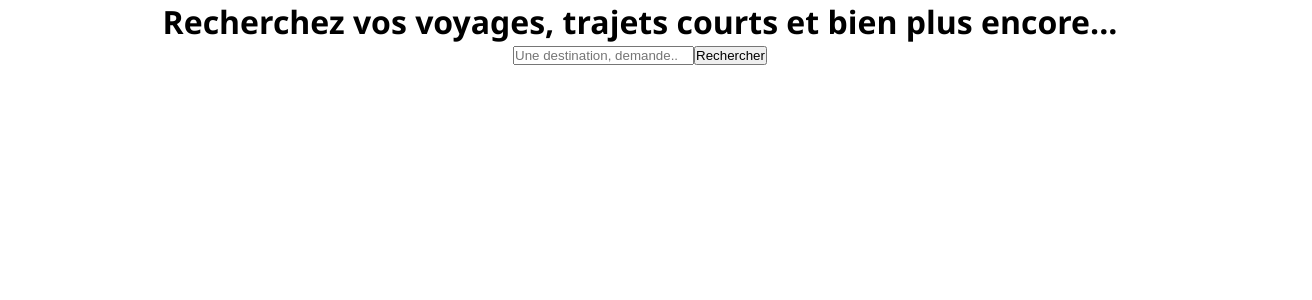
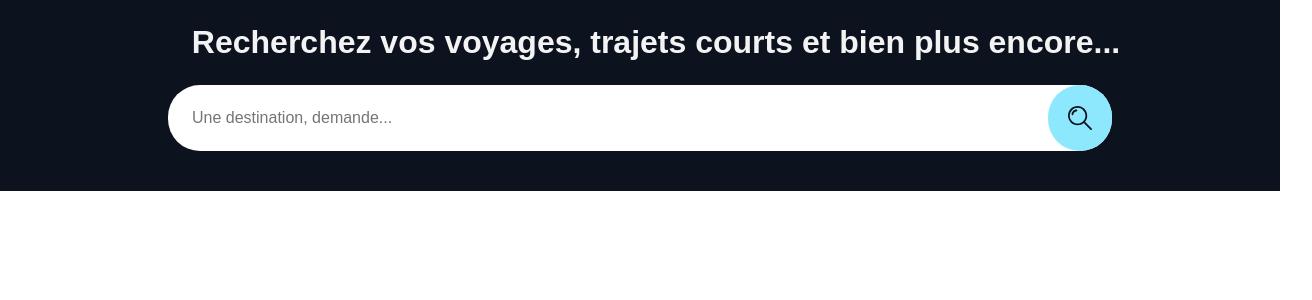
Before and after one commit to OlgaKush512/tictactrip_test_frontend, a React (Create React App) app in the folder tictactrip/: page / in a window 1280 px wide. Shown: the top 300 px of the page, 1312 px wide, since content can reach past the window. Built offline with nearby package versions, Linux system fonts and the light colour scheme.

Commit message:
add SearchBar.css

```diff
--- a/tictactrip/public/index.html
+++ b/tictactrip/public/index.html
@@ -13,9 +13,7 @@
 
     <link rel="manifest" href="%PUBLIC_URL%/manifest.json" />
 
-    <title>
-      SNCF Connect : Réservez vos billets SNCF, bus et covoiturage (OUI.sncf)
-    </title>
+    <title>SNCF Connect : Réservez vos billets SNCF, bus et covoiturage (OUI.sncf)</title>
   </head>
   <body>
     <div id="root"></div>
--- /dev/null
+++ b/tictactrip/src/components/SearchBar.css
@@ -0,0 +1,115 @@
+div {
+  display: block;
+}
+
+.block-universal-search {
+  background-color: #0c131f;
+  color: #fff;
+  margin-bottom: 3rem;
+}
+
+.block-universal-search__wrapper {
+  margin: 0 auto;
+  width: 100%;
+  max-width: 82rem;
+  padding: 0 1rem;
+  padding-top: 1.5rem;
+}
+
+.search-heading {
+  font-family: achemine-bold, arial, helvetica, sans-serif;
+  /* font-weight: 400; */
+  /* font-size: 1.875rem;
+    line-height: 2.375rem; */
+  text-align: center;
+  color: #f3f3f4;
+}
+
+.universal-search {
+  position: sticky;
+  top: 0;
+  pointer-events: none;
+}
+
+/* -webkit- old versions of Safari */
+/* -ms- old versions of Internet Explorer */
+
+.universal-search__form {
+  color: #0c131f;
+  display: -webkit-box;
+  display: -ms-flexbox;
+  display: flex;
+  -webkit-box-orient: vertical;
+  -webkit-box-direction: normal;
+  -ms-flex-direction: column;
+  flex-direction: column;
+  -webkit-box-align: center;
+  -ms-flex-align: center;
+  align-items: center;
+  /* background-color: #f3f3f4; */
+  padding: 1.5rem 1rem 2.5rem 1rem;
+  -webkit-transform: translate3d(0, 0, 0);
+  transform: translate3d(0, 0, 0);
+  pointer-events: auto;
+}
+
+.universal-search__wrapper {
+  margin-bottom: var(--spacer);
+  --spacer: 0;
+  position: relative;
+  display: -webkit-box;
+  display: -ms-flexbox;
+  display: flex;
+  -webkit-box-align: center;
+  -ms-flex-align: center;
+  align-content: center;
+  width: 100%;
+  margin: 0 auto;
+}
+
+@media (min-width: 48.0625em) {
+  .universal-search__wrapper {
+    max-width: calc(100vw - var(--spacer));
+  }
+}
+@media (min-width: 64.0625em) {
+  .universal-search__wrapper {
+    max-width: 59rem;
+  }
+}
+
+.universal-search__input-search {
+  pointer-events: auto;
+  z-index: 1;
+  width: 100%;
+  padding: 0 1.5rem;
+  border: 0 none;
+  border-radius: 2rem;
+  font-size: 1rem;
+  color: #0c131f;
+  min-height: 3.5rem;
+  padding: 24px;
+}
+
+.universal-search__submit {
+  position: absolute;
+  z-index: 1;
+
+  right: 0;
+  height: 100%;
+  width: 4rem;
+  border-radius: 2rem;
+  background-color: #8de8fe;
+  background-image: url('../../images/submit_button.svg');
+  background-repeat: no-repeat;
+  background-position: center;
+  background-size: 24px;
+  border: none;
+  text-indent: -62.5rem;
+  line-height: px;
+  transition: background 0.25s;
+}
+
+.universal-search__submit:hover {
+  background-color: #40cdf2;
+}
--- a/tictactrip/src/components/SearchBar.tsx
+++ b/tictactrip/src/components/SearchBar.tsx
@@ -1,13 +1,28 @@
+import './SearchBar.css';
+
 const SearchBar = () => {
   return (
-    <div>
-      <div>
-        <h1>Recherchez vos voyages, trajets courts et bien plus encore...</h1>
+    <div className="block-universal-search">
+      <div className="block-universal-search__wrapper">
+        <h1 className="search-heading">
+          Recherchez vos voyages, trajets courts et bien plus encore...
+        </h1>
       </div>
-      <div>
-        <form>
-          <div>
+      <div
+        className="universal-search"
+        id="universal-search"
+        data-test="search-autocomplete"
+      >
+        <form
+          className="universal-search__form"
+          id="universal-search-form"
+          action="/app/home/search"
+          method="get"
+          data-vsc-sticky /* to make the element stay fixed on the page when scrolling the page.*/
+        >
+          <div className="universal-search__wrapper" style={{borderRadius: 'solid'}}>
             <input
+              className="universal-search__input-search"
               name="userInput"
               type="search"
               id="userInput"
@@ -15,10 +30,11 @@ const SearchBar = () => {
               autoComplete="off"
             />
             <button
+              className="universal-search__submit"
               type="submit"
-            >
-              Rechercher
-            </button>
+              id="userInput-submit"
+              value="Rechercher"
+            ></button>
           </div>
         </form>
       </div>
```
Also changed, not shown: tictactrip/images/submit_button.svg (added).
